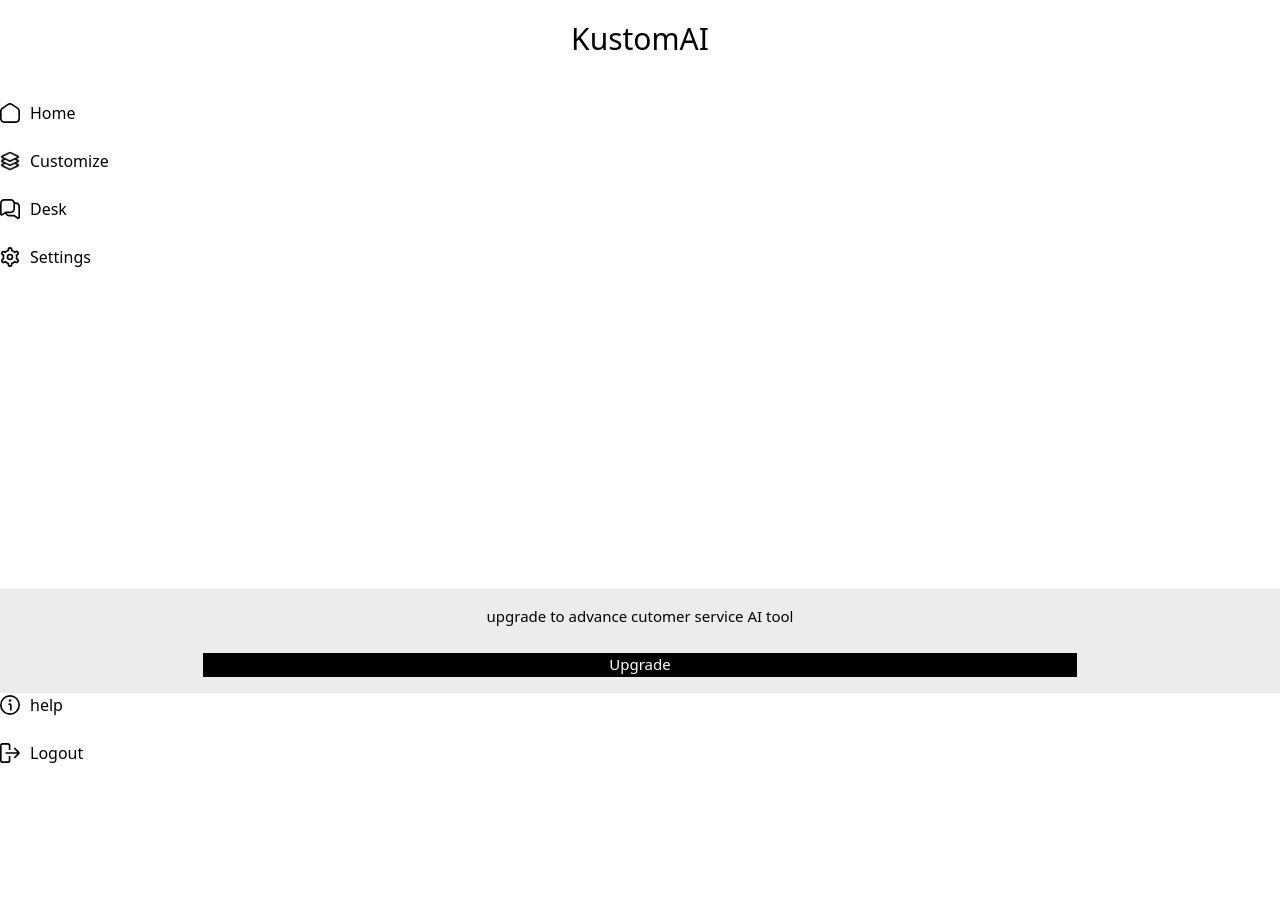
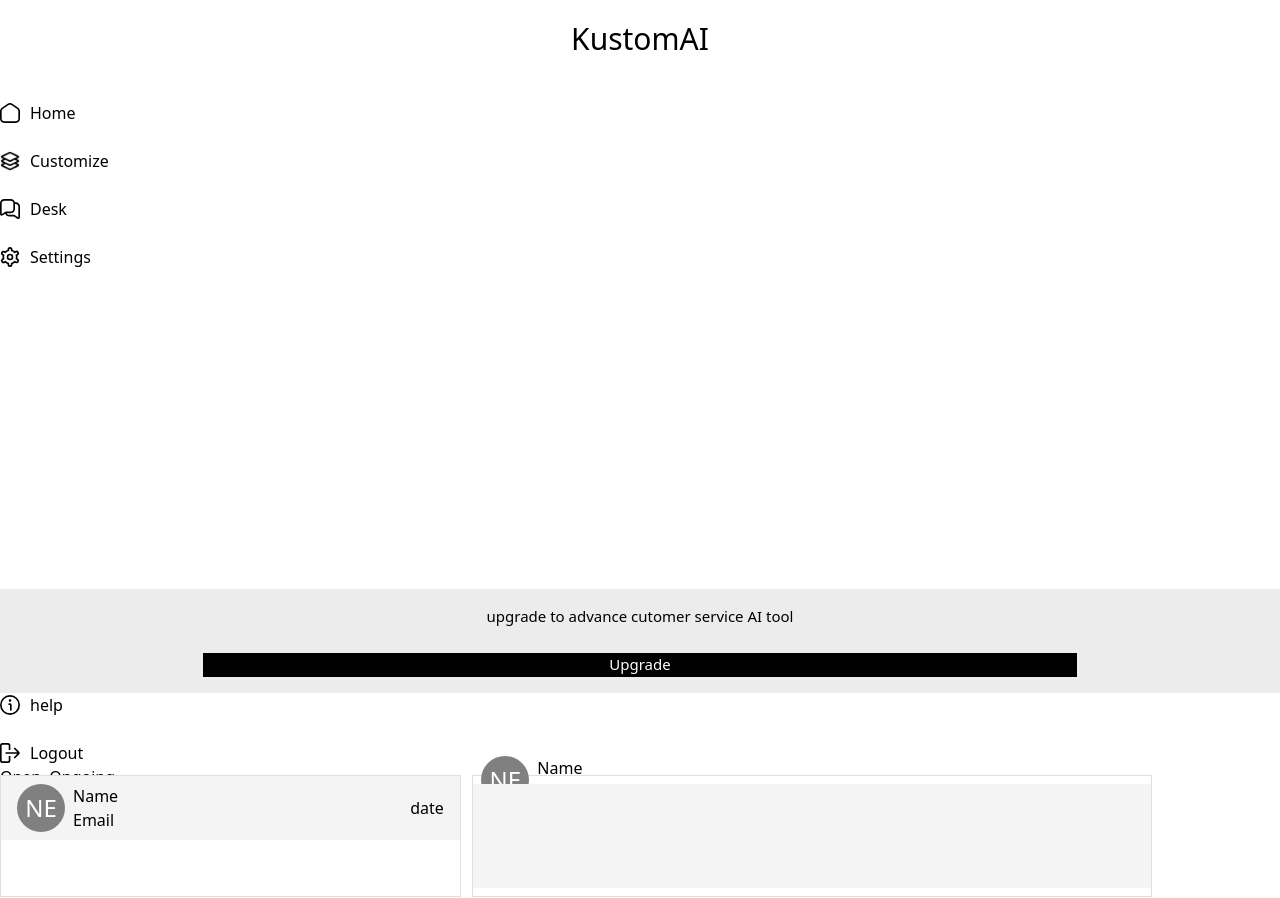
Before and after one commit to wisdom6715/Evana, a Next.js app: page /dashboard/desk in a window 1280 px wide. Before the commit the page ends 800 px from the top, so only its background shows below. Built offline with nearby package versions, Linux system fonts and the light colour scheme.

Commit message:
styling help desk page and it's component

```diff
--- /dev/null
+++ b/src/app/dashboard/_component/MessageChat.tsx
@@ -0,0 +1,27 @@
+import React from 'react'
+const MessageChat = () => {
+  return (
+    <>
+        <div style={{width: '100%', height: '100%', display: 'grid', gridTemplateRows: '07% 86% 05%'}}>
+            <div style={{display: 'flex', gap: '.5rem', flexDirection: 'row', alignItems: 'center', backgroundColor: 'white', paddingLeft: '.5rem'}}>
+                <div style={{width: '3rem', height: '3rem', borderRadius: '50%', backgroundColor: 'grey', display: 'flex', alignItems: 'center', justifyContent: 'center', color: 'white', fontSize: '1.5rem'}}>
+                    <p>NE</p>
+                </div>
+                <div style={{display: 'flex', flexDirection: 'column'}}>
+                    <p>Name</p>
+                    <p>Email</p>
+                </div>
+            </div>
+            <div style={{backgroundColor: '#F5F4F4'}}>
+                {/* Container for the messages */}
+
+            </div>
+            <div style={{backgroundColor: 'white'}}>
+                {/* conatiner for the input field */}
+            </div>
+        </div>
+    </>
+  )
+}
+
+export default MessageChat
--- /dev/null
+++ b/src/app/dashboard/_component/MessageItem.tsx
@@ -0,0 +1,22 @@
+import React from 'react'
+
+const MessageItem = () => {
+  return (
+    <>
+        <div style={{width: '100%', height: '4rem',  display: 'flex', justifyContent: 'space-between', backgroundColor: '#F4F4F4', alignItems: 'center', padding: '0rem 1rem'}}>
+            <div style={{display: 'flex', gap: '.5rem', flexDirection: 'row', alignItems: 'center'}}>
+                <div style={{width: '3rem', height: '3rem', borderRadius: '50%', backgroundColor: 'grey', display: 'flex', alignItems: 'center', justifyContent: 'center', color: 'white', fontSize: '1.5rem'}}>
+                    <p>NE</p>
+                </div>
+                <div style={{display: 'flex', flexDirection: 'column'}}>
+                    <p>Name</p>
+                    <p>Email</p>
+                </div>
+            </div>
+            <p>date</p>
+        </div>
+    </>
+  )
+}
+
+export default MessageItem
--- a/src/app/dashboard/desk/page.tsx
+++ b/src/app/dashboard/desk/page.tsx
@@ -2,6 +2,8 @@
 import React from 'react'
 import NagivationComponent from '@/_components/NagivationComponent'
 import styles from '../_component/styles/desk.module.css'
+import MessageItem from '../_component/MessageItem'
+import MessageChat from '../_component/MessageChat'
 const page = () => {
   return (
     <div className='w-[100%] h-[100vh] grid grid-cols-[10%_90%] bg-[#FFFDFC]'>
@@ -10,14 +12,23 @@ const page = () => {
         <NagivationComponent />
       </div>
       <div className='w-[100%] h-[100vh] flex items-center justify-center'>
-        <div style={{width: '90%', height: '100%', display: 'grid', gridTemplateRows: '7% 92%', gap: '1%' }}>
-            <div style={{backgroundColor: 'gray'}}>
-                <div></div>
-                <div></div>
+        <div style={{width: '90%', height: '97%', display: 'grid', gridTemplateRows: '7% 92%', gap: '.8%' }}>
+            <div style={{backgroundColor: 'white', gap: '.2rem', display: 'flex', flexDirection: 'column'}}>
+                <div style={{display: 'flex', flexDirection: 'row', gap: '.5rem', color: 'black', height: '2rem'}}>
+                    <p>Open</p>
+                    <p>Ongoing</p>
+                </div>
+                <div style={{backgroundColor: '#F9F9F9', height: '2rem', color: 'black', borderStyle: 'solid', borderWidth: '.1rem', borderColor: '#E3E3E3', paddingLeft: '.5rem'}}>
+                    <p>Customers</p>
+                </div>
             </div>
-            <div style={{ display: 'grid', gridTemplateColumns: '40% 59%', gap: '1%'}}>
-                <div style={{backgroundColor: 'gray'}}></div>
-                <div style={{backgroundColor: 'gray'}}></div>
+            <div style={{ display: 'grid', gridTemplateColumns: '40% 59%', gap: '1%', backgroundColor: 'white'}}>
+                <div style={{backgroundColor: 'white',  borderStyle: 'solid', borderWidth: '.1rem', borderColor: '#DFDFDF'}}>
+                    <MessageItem />
+                </div>
+                <div style={{backgroundColor: 'white',  borderStyle: 'solid', borderWidth: '.1rem', borderColor: '#DFDFDF'}}>
+                    <MessageChat />
+                </div>
             </div>
         </div>
       </div>
```
Also changed, not shown: src/app/dashboard/_component/chatComponent/ChatArea.tsx (added, +9 -0 lines), src/app/dashboard/_component/chatComponent/InputField.tsx (added, +11 -0 lines), src/app/dashboard/_component/styles/chatArea.module.css (added).
